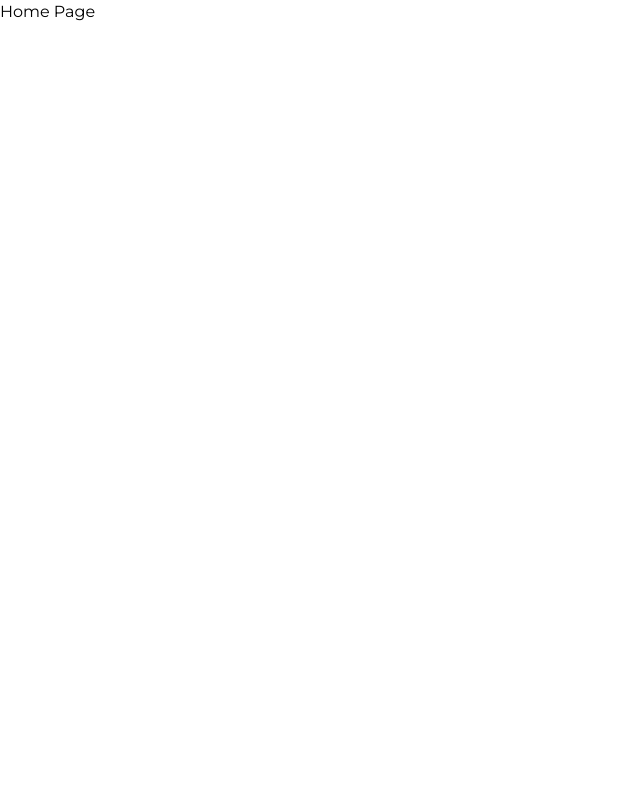
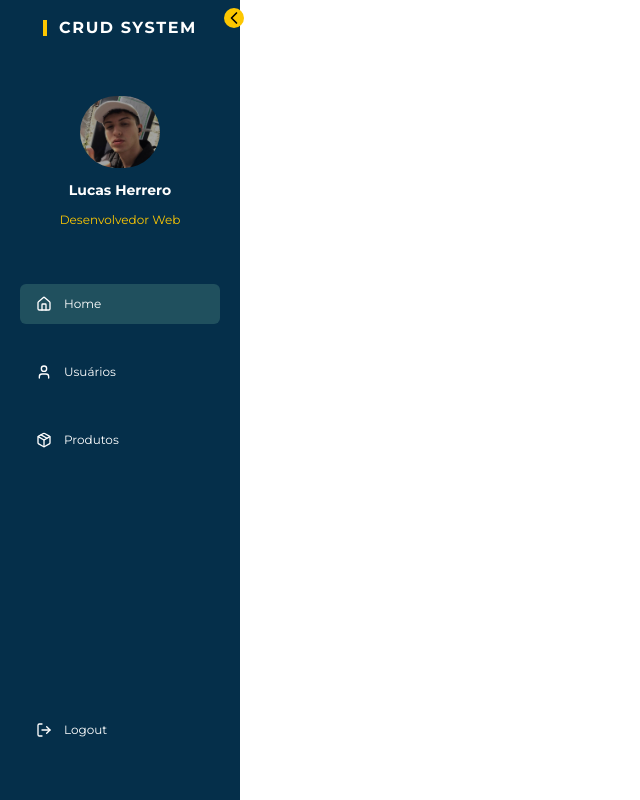
Before and after one commit to lucasherrerods/crud-system, a React (Vite) app in the folder frontend/: page / in a window 1280 px wide. Shown: the whole page, without its empty margins (0-640 px from the left). Built offline with nearby package versions, Linux system fonts and the light colour scheme.

Commit message:
feat: create and style Sidebar

```diff
--- a/frontend/package.json
+++ b/frontend/package.json
@@ -11,6 +11,7 @@
   },
   "dependencies": {
     "@tailwindcss/vite": "^4.0.9",
+    "lucide-react": "^0.476.0",
     "react": "^19.0.0",
     "react-dom": "^19.0.0",
     "react-router-dom": "^7.2.0",
--- /dev/null
+++ b/frontend/src/components/Sidebar/index.jsx
@@ -0,0 +1,51 @@
+import profile from '../../assets/profile.jpg'
+import { Home, User, Package, LogOut, ChevronRight } from "lucide-react"
+
+function Sidebar() {
+
+  return (
+    <nav className="fixed top-0 left-0 h-full w-60 bg-sky-950 z-10">
+      <header className="flex items-center justify-center gap-3 !mt-4">
+        <div className="w-1 h-4 bg-yellow-400"></div>
+        <h1 className="text-white uppercase font-bold tracking-widest">CRUD System</h1>
+        <ChevronRight size={16} className='absolute -right-1 -translate-y-1/2 rotate-180 cursor-pointer w-5 h-5 text-black bg-yellow-400 rounded-full' />
+      </header>
+      <div className='flex flex-col items-center gap-3 !mt-14'>
+        <img src={profile} alt="Foto de perfil" className='h-18 w-20 rounded-full' />
+        <span className='text-white font-bold text-sm'>Lucas Herrero</span>
+        <span className='text-yellow-400 text-xs'>Desenvolvedor Web</span>
+      </div>
+      <div className="h-[calc(100%-250px)] flex flex-col">
+        {/* Seção de navegação */}
+        <div className="flex-1 !mt-14 flex flex-col items-center">
+          <ul className="w-50 text-white text-xs">
+            <li className="h-10 w-full flex items-center justify-start gap-3 rounded-md !px-4 !mb-7 bg-[#20505E] cursor-pointer duration-300 ease-in-out hover:opacity-80">
+              <Home size={16} className='shrink' />
+              <span className="grow text-left">Home</span>
+            </li>
+            <li className="h-10 w-full flex items-center justify-start gap-3 rounded-md !px-4 !mb-7 cursor-pointer duration-300 ease-in-out hover:bg-[#20505E]">
+              <User size={16} className='shrink' />
+              <span className="grow text-left">Usuários</span>
+            </li>
+            <li className="h-10 w-full flex items-center justify-start gap-3 rounded-md !px-4 !mb-7 cursor-pointer duration-300 ease-in-out hover:bg-[#20505E]">
+              <Package size={16} className='shrink' />
+              <span className="grow text-left">Produtos</span>
+            </li>
+          </ul>
+        </div>
+
+        {/* Seção de Logout */}
+        <div className="mt-auto flex justify-center">
+          <ul className="w-50 text-white text-xs">
+            <li className="h-10 w-full flex items-center justify-start gap-3 rounded-md !px-4 !mb-7 cursor-pointer duration-300 ease-in-out hover:bg-[#20505E]">
+              <LogOut size={16} className='shrink' />
+              <span>Logout</span>
+            </li>
+          </ul>
+        </div>
+      </div>
+    </nav>
+  )
+}
+
+export default Sidebar
--- a/frontend/src/index.css
+++ b/frontend/src/index.css
@@ -6,3 +6,7 @@
   box-sizing: border-box;
   font-family: "Montserrat", sans-serif;
 }
+
+li {
+  text-decoration: none;
+}
--- a/frontend/src/pages/Home/index.jsx
+++ b/frontend/src/pages/Home/index.jsx
@@ -1,7 +1,10 @@
+import Sidebar from '../../components/Sidebar'
+
 function Home() {
 
   return (
     <div>
+      <Sidebar></Sidebar>
       <h2>Home Page</h2>
     </div>
   )
```
Also changed, not shown: frontend/src/assets/profile.jpg (added), 1 other file (tests, documents, lock files or other folders).
